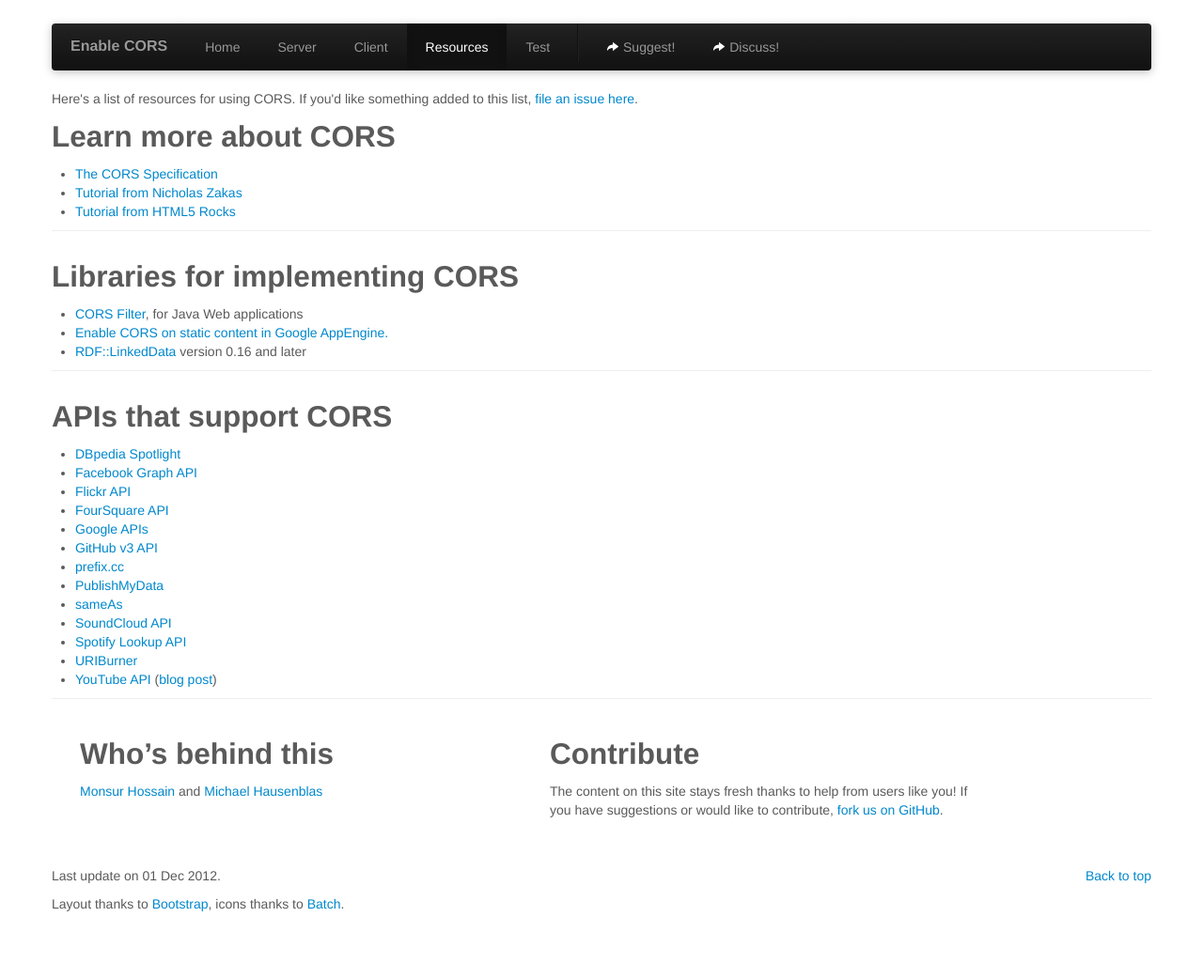
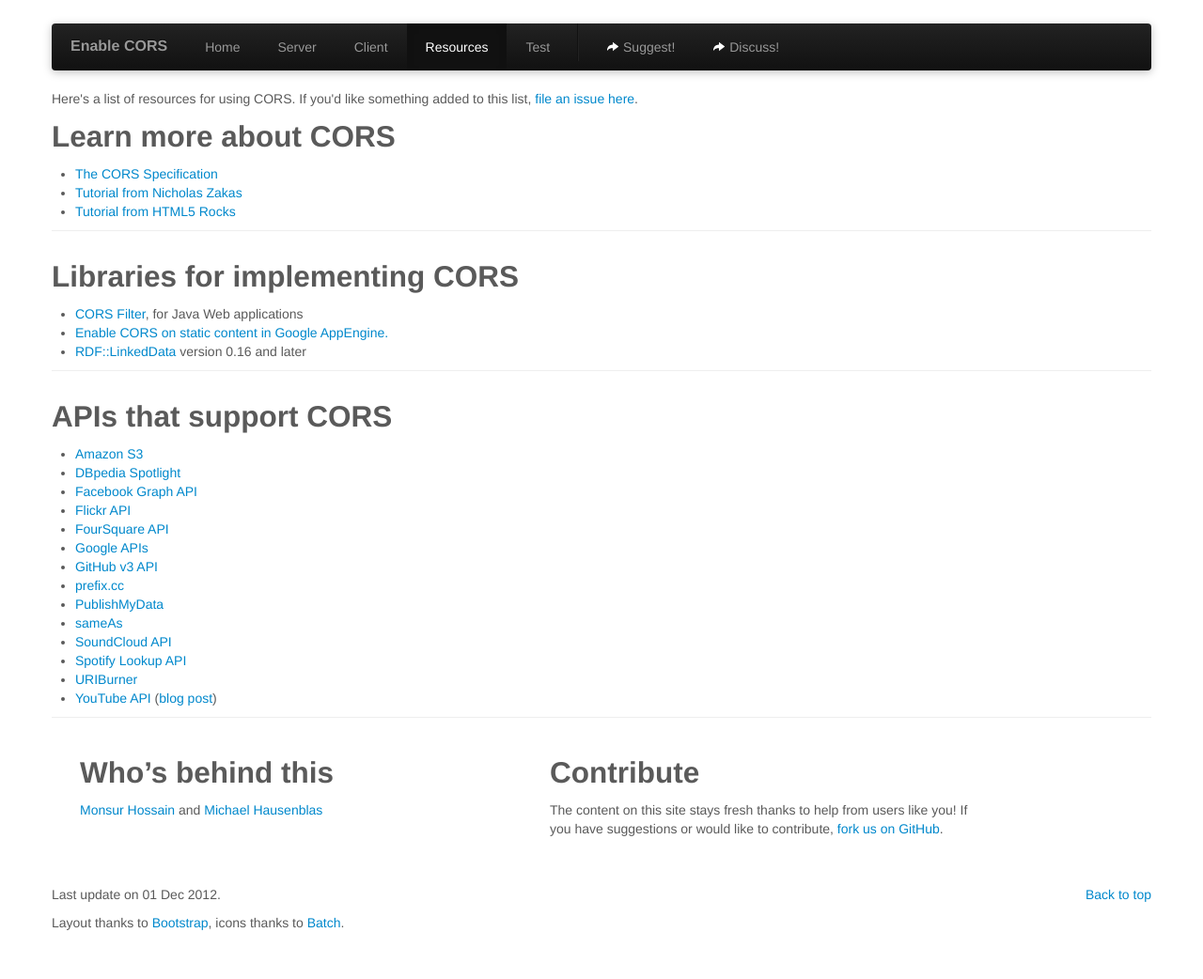
Before and after one commit to monsur/enable-cors.org, a Jekyll site: the page built from resources.html, in a window 1280 px wide. Shown: the whole page at 94% size. Built offline with Jekyll 4.4.1, drawn with Linux system fonts in a browser that asks for light colours.

Commit message:
Adding link to Amazon S3. fixes #10

```diff
--- a/resources.html
+++ b/resources.html
@@ -28,6 +28,7 @@
 		<section>
 		<h2>APIs that support CORS</h2>
 		<ul>
+		<li><a href="http://docs.amazonwebservices.com/AmazonS3/latest/dev/cors.html">Amazon S3</a></li>
 		<li><a href="https://github.com/dbpedia-spotlight/dbpedia-spotlight/">DBpedia Spotlight</a></li>
 		<li><a href="developers.facebook.com/docs/reference/api/">Facebook Graph API</a></li>
 		<li><a href="http://www.flickr.com/services/api/">Flickr API</a></li>
```
